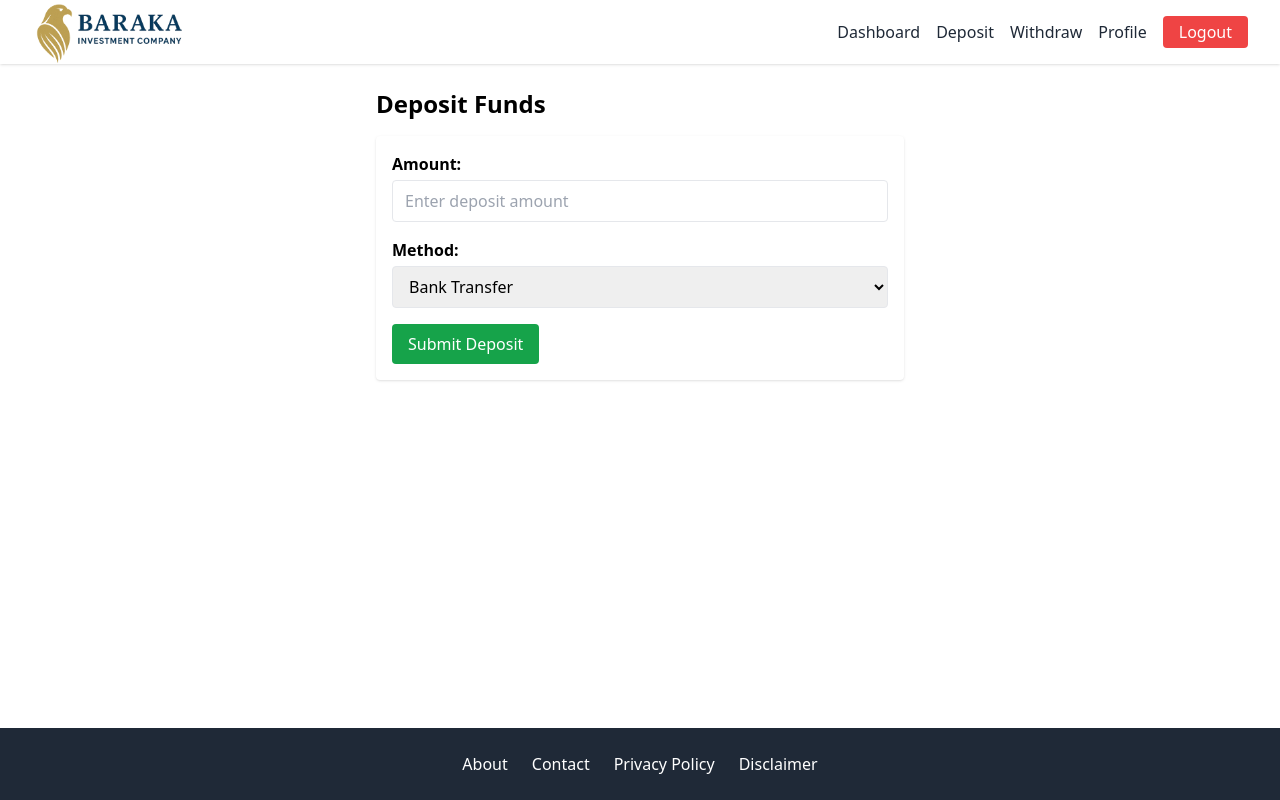
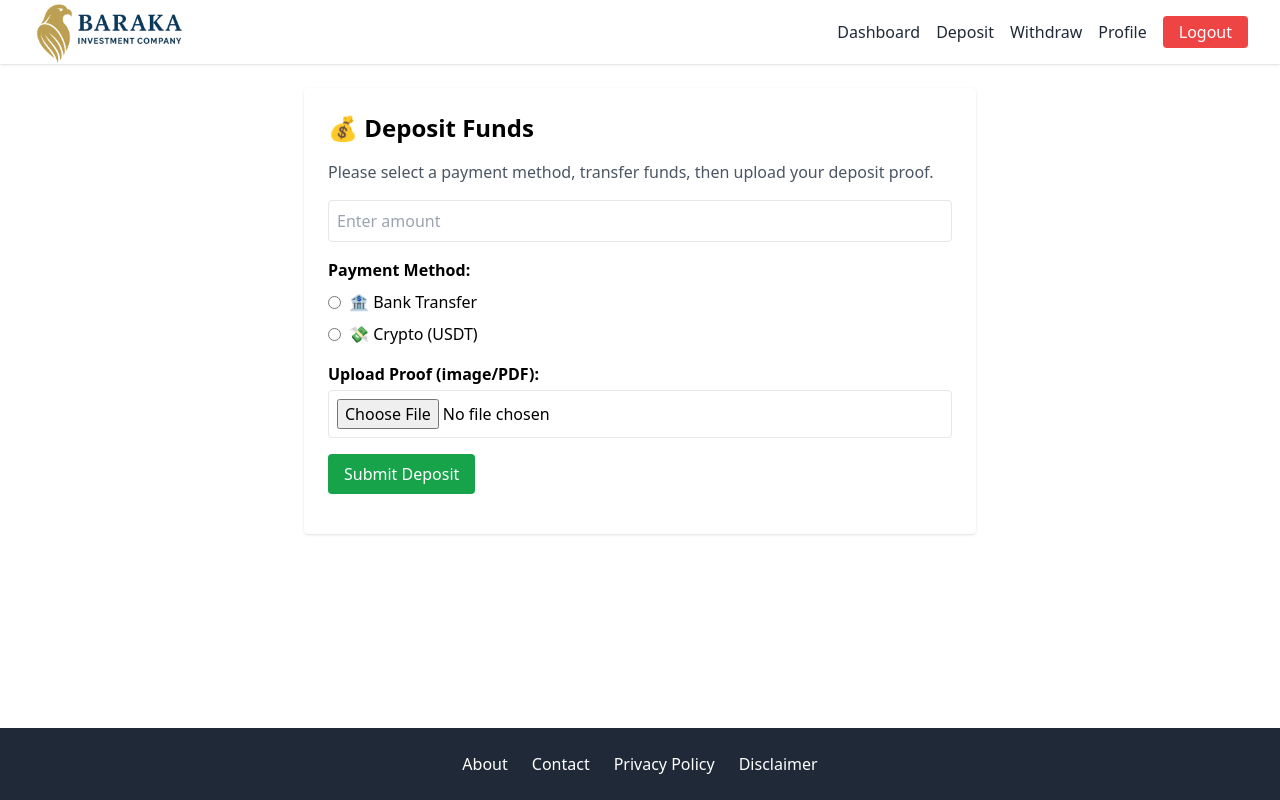
Before and after one commit to agent007DXB/baraka-site, a React (Create React App) app: page /deposit in a window 1280 px wide. Built offline with nearby package versions, Linux system fonts and the light colour scheme; no server answers; sample sign-in values are in the browser's storage.

Commit message:
Update Deposit.js

```diff
--- a/src/pages/Deposit.js
+++ b/src/pages/Deposit.js
@@ -1,95 +1,149 @@
-import React, { useState } from 'react';
-import { db, auth } from '../firebase';
-import { collection, addDoc, Timestamp } from 'firebase/firestore';
+import React, { useState } from "react";
+import { db, auth } from "../firebase";
+import { collection, addDoc, Timestamp } from "firebase/firestore";
 
 export default function Deposit() {
-  const [amount, setAmount] = useState('');
-  const [method, setMethod] = useState('bank');
-  const [showDetails, setShowDetails] = useState(false);
+  const [amount, setAmount] = useState("");
+  const [method, setMethod] = useState("");
+  const [proofFile, setProofFile] = useState(null);
+  const [status, setStatus] = useState("");
+  const [uploading, setUploading] = useState(false);
+
+  const CLOUDINARY_UPLOAD_PRESET = "baraka_uploads";
+  const CLOUDINARY_CLOUD_NAME = "db7hngfzu";
 
   const handleSubmit = async (e) => {
     e.preventDefault();
+    if (!method || !amount) return alert("Please fill in all fields");
 
     try {
-      await addDoc(collection(db, 'deposits'), {
+      setStatus("processing");
+
+      let proofURL = "";
+
+      if (proofFile) {
+        setUploading(true);
+        const formData = new FormData();
+        formData.append("file", proofFile);
+        formData.append("upload_preset", CLOUDINARY_UPLOAD_PRESET);
+        formData.append("folder", "deposits");
+
+        const res = await fetch(`https://api.cloudinary.com/v1_1/${CLOUDINARY_CLOUD_NAME}/upload`, {
+          method: "POST",
+          body: formData
+        });
+
+        const data = await res.json();
+        proofURL = data.secure_url;
+        setUploading(false);
+      }
+
+      await addDoc(collection(db, "deposits"), {
         amount: parseFloat(amount),
         method,
         date: Timestamp.now(),
-        userId: auth.currentUser?.uid || 'guest'
+        userId: auth.currentUser?.uid || "guest",
+        status: "processing",
+        proofURL
       });
 
-      alert('Deposit recorded successfully!');
-      setShowDetails(true); // show payment instructions after submit
+      alert("✅ Deposit submitted successfully!");
+      setAmount("");
+      setMethod("");
+      setProofFile(null);
+      setStatus("processing");
     } catch (error) {
-      console.error('Error adding deposit:', error);
-      alert('Error recording deposit.');
+      console.error("Upload Error:", error);
+      alert("❌ Failed to submit deposit.");
+      setUploading(false);
     }
   };
 
   return (
-    <div className="max-w-xl mx-auto p-6">
-      <h1 className="text-2xl font-bold mb-4">Deposit Funds</h1>
+    <div className="max-w-2xl mx-auto p-6 bg-white rounded shadow mt-6">
+      <h2 className="text-2xl font-bold mb-4">💰 Deposit Funds</h2>
+      <p className="mb-4 text-gray-600">
+        Please select a payment method, transfer funds, then upload your deposit proof.
+      </p>
 
-      <form onSubmit={handleSubmit} className="bg-white p-4 rounded shadow space-y-4">
-        <div>
-          <label className="block font-semibold mb-1">Amount:</label>
+      <form onSubmit={handleSubmit} className="space-y-4">
         <input
           type="number"
           value={amount}
           onChange={(e) => setAmount(e.target.value)}
-            className="w-full px-3 py-2 border rounded"
+          placeholder="Enter amount"
+          className="w-full p-2 border rounded"
           required
-            min={1}
-            placeholder="Enter deposit amount"
+        />
+
+        <div className="space-y-2">
+          <label className="block font-semibold">Payment Method:</label>
+          <label className="flex items-center space-x-2">
+            <input
+              type="radio"
+              name="method"
+              value="bank"
+              onChange={(e) => setMethod(e.target.value)}
+              checked={method === "bank"}
+            />
+            <span>🏦 Bank Transfer</span>
+          </label>
+          <label className="flex items-center space-x-2">
+            <input
+              type="radio"
+              name="method"
+              value="crypto"
+              onChange={(e) => setMethod(e.target.value)}
+              checked={method === "crypto"}
+            />
+            <span>💸 Crypto (USDT)</span>
+          </label>
+        </div>
+
+        {method === "bank" && (
+          <div className="bg-gray-100 p-3 rounded">
+            <p><strong>Bank Name:</strong> ABC Bank</p>
+            <p><strong>Account Number:</strong> 123456789</p>
+            <p><strong>IFSC:</strong> ABCD12345</p>
+            <p><strong>Account Name:</strong> Baraka Investments</p>
+          </div>
+        )}
+
+        {method === "crypto" && (
+          <div className="bg-gray-100 p-3 rounded">
+            <p><strong>USDT (TRC20):</strong> T9zS1eQyWz1Ez6gX2f29Wxyz5sdqPq</p>
+            <img
+              src="https://api.qrserver.com/v1/create-qr-code/?size=120x120&data=T9zS1eQyWz1Ez6gX2f29Wxyz5sdqPq"
+              alt="QR Code"
+              className="mt-2"
             />
           </div>
+        )}
 
         <div>
-          <label className="block font-semibold mb-1">Method:</label>
-          <select
-            value={method}
-            onChange={(e) => setMethod(e.target.value)}
-            className="w-full px-3 py-2 border rounded"
-          >
-            <option value="bank">Bank Transfer</option>
-            <option value="crypto">Crypto (USDT)</option>
-          </select>
+          <label className="block font-semibold mb-1">Upload Proof (image/PDF):</label>
+          <input
+            type="file"
+            accept="image/*,application/pdf"
+            onChange={(e) => setProofFile(e.target.files[0])}
+            className="w-full border p-2 rounded"
+          />
         </div>
 
         <button
           type="submit"
-          className="bg-green-600 text-white px-4 py-2 rounded hover:bg-green-700"
+          disabled={uploading}
+          className={`bg-green-600 text-white px-4 py-2 rounded hover:bg-green-700 ${uploading ? "opacity-50 cursor-not-allowed" : ""}`}
         >
-          Submit Deposit
+          {uploading ? "Uploading..." : "Submit Deposit"}
         </button>
-      </form>
 
-      {showDetails && (
-        <div className="mt-6 bg-blue-50 border border-blue-200 p-4 rounded">
-          <h2 className="text-lg font-semibold mb-2">Payment Instructions</h2>
-
-          {method === 'bank' ? (
-            <div>
-              <p><strong>Bank Name:</strong> Baraka National Bank</p>
-              <p><strong>Account Number:</strong> 12534446654</p>
-              <p><strong>IFSC Code:</strong> BNB0001234</p>
-              <p><strong>Account Holder:</strong> Baraka Investment</p>
-            </div>
-          ) : (
-            <div>
-              <p><strong>USDT Wallet Address (TRC20):</strong></p>
-              <p className="break-all bg-gray-100 p-2 rounded text-sm">
-                TYxqv8j9Ft2zbnQwYDUeB7gUAMhFqwGr67
-              </p>
+        {status && (
+          <div className="mt-4 text-yellow-600">
+            🕐 Status: <strong>{status}</strong>
           </div>
         )}
-
-          <p className="mt-4 text-sm text-gray-600">
-            After sending the amount, please wait for admin verification.
-            Your deposit will be activated within 1–4 hours.
-          </p>
-        </div>
-      )}
+      </form>
     </div>
   );
 }
```
Lines whose indentation alone changed are shown as unchanged.
